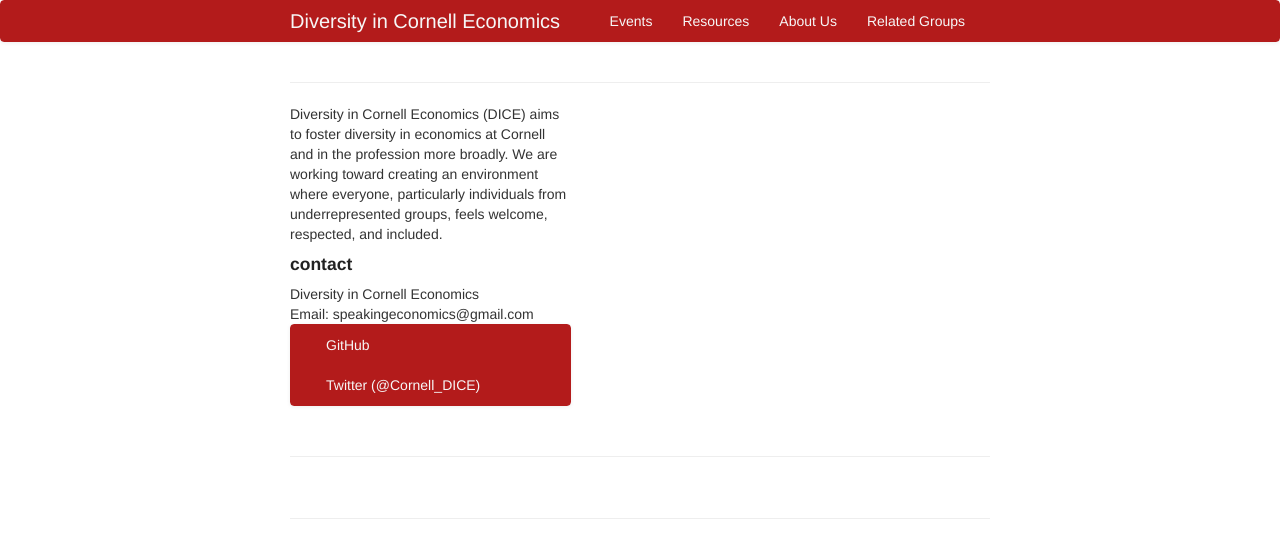
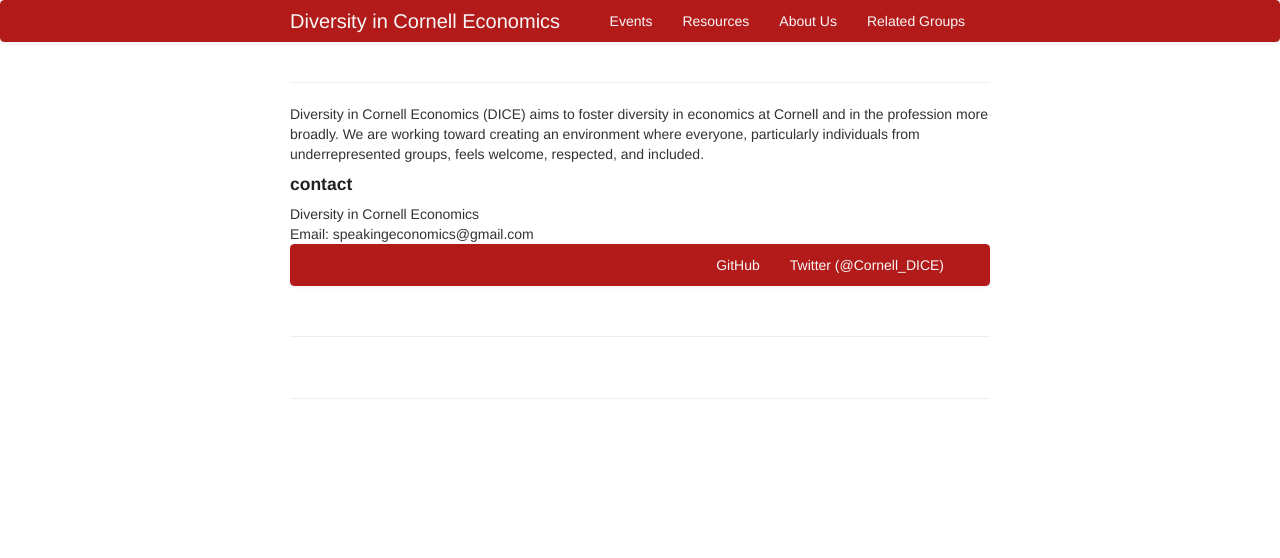
Before and after one commit to aponce6/Diversity-in-Cornell-Economics.github.io, a Jekyll site: the page built from index.md, in a window 1280 px wide. Shown: the top 558 px of the page. Built offline with Jekyll 4.4.1, drawn with Linux system fonts in a browser that asks for light colours.

```diff
--- a/index.md
+++ b/index.md
@@ -17,7 +17,7 @@ keywords: diversity, economics, Cornell
   <div class="content">
 
 <div class="row-fluid">
-  <div class="span5">
+  <div class="span12">
 
 Diversity in Cornell Economics (DICE) aims to foster diversity in economics at Cornell and in the profession more broadly. We are working toward creating an environment where everyone, particularly individuals from underrepresented groups, feels welcome, respected, and included.
 
```
